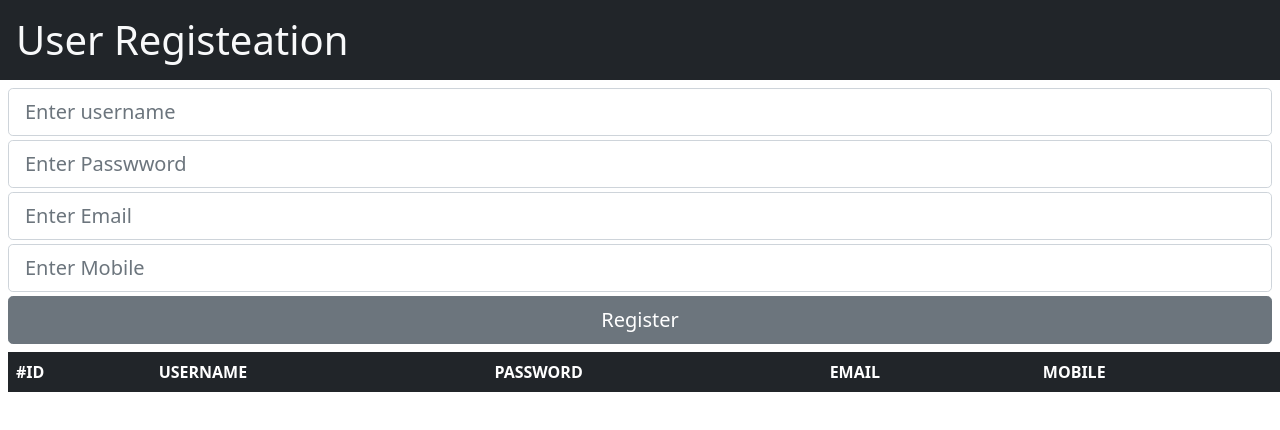
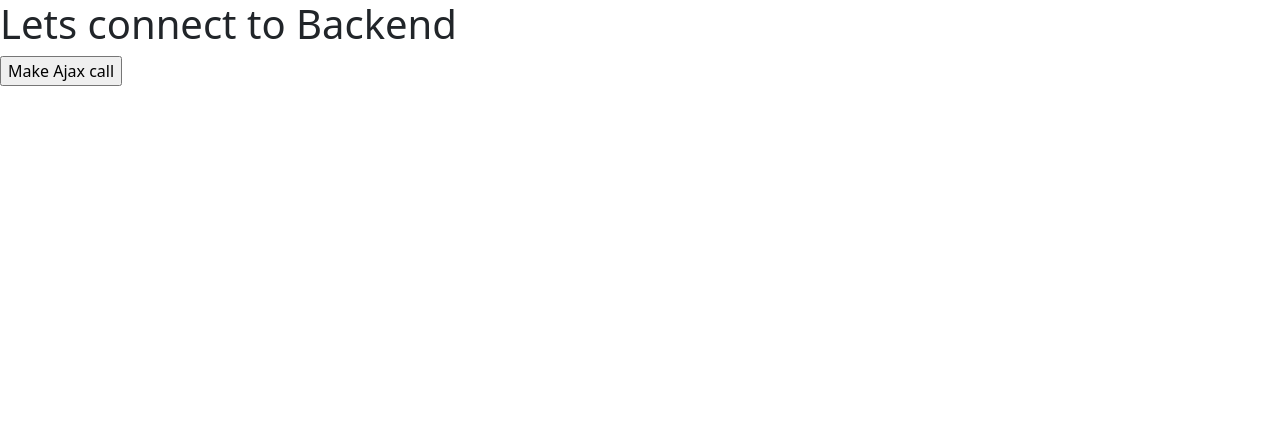
Before and after one commit to Ninad-Bandiwadekar/React, a React (Create React App) app in the folder firstapp/: page / in a window 1280 px wide. Shown: the top 430 px of the page. Built offline with nearby package versions, Linux system fonts and the light colour scheme.

Commit message:
ajax call

```diff
--- a/firstapp/package.json
+++ b/firstapp/package.json
@@ -1,4 +1,3 @@
-
 {
   "name": "firstapp",
   "version": "0.1.0",
@@ -7,6 +6,8 @@
     "@testing-library/jest-dom": "^5.14.1",
     "@testing-library/react": "^11.2.7",
     "@testing-library/user-event": "^12.8.3",
+    "axiom": "^0.1.6",
+    "axios": "^0.21.1",
     "bootstrap": "^5.0.2",
     "react": "^17.0.2",
     "react-dom": "^17.0.2",
--- a/firstapp/src/App.js
+++ b/firstapp/src/App.js
@@ -1,6 +1,7 @@
 
 import "./App.css";
 import { useState } from "react";
+import axios from "axios";
 
 export default function App() {
   return (
@@ -12,117 +13,18 @@ export default function App() {
 
 function MyRegisterComponent() {
 
-  let [userList,setUserList]=useState([
-    // {id:1,name:"rahul",email:"rahul@gmail.com",mobile:"2121"},
-    // {id:2,name:"sachin",email:"sachin@gmail.com",mobile:"1121"},
-  ]);
+  const Ajaxcal=async ()=>{
 
-  const [username,setUsername]=useState("");
-  const [password,setPassword]=useState("");
-  const [email,setEmail]=useState("");
-  const [mobile,setMobile]=useState("");
+    const url="https://jsonplaceholder.typicode.com/users";
+    const result=await axios.get(url);
+    console.log(result.data);
+  }
 
-  const usernameChangeHandler=(e)=>setUsername(e.target.value);
-  const pswdChangeHandler=(e)=>setPassword(e.target.value);
-  const emailChangeHandler=(e)=>setEmail(e.target.value);
-  const mobileChangeHandler=(e)=>setMobile(e.target.value);
+  return <div>
+    <h1>Lets connect to Backend</h1>
+
+    <input type="button" value="Make Ajax call" onClick={Ajaxcal}/>
+  </div>
 
 
-
-  const addNewUser=()=>{
-    const newUser={
-      id:userList.length+1,
-      name:username,
-      password:password,
-      email:email,
-      mobile:mobile,
-    };
-    const newUserList=[newUser,...userList];
-    setUserList(newUserList);
-
-    setUsername("");
-    setPassword("");
-
-
-  }
-
-  return (
-    <div>
-      <h1 className="bg-dark text-light p-3 ">User Registeation </h1>
-
-      {/** FORM COMPONENT */}
-      <form className="m-2">
-        <div>
-          <input
-            type="text"
-            className="form-control form-control-lg mb-1"
-            placeholder="Enter username"
-            onChange={usernameChangeHandler}
-          />
-        </div>
-
-        <div>
-          <input
-            type="password"
-            className="form-control form-control-lg mb-1"
-            placeholder="Enter Passwword"
-            onChange={pswdChangeHandler}
-          />
-        </div>
-
-        <div>
-          <input
-            type="email"
-            className="form-control form-control-lg mb-1"
-            placeholder="Enter Email"
-            onChange={emailChangeHandler}
-          />
-        </div>
-
-        <div>
-          <input
-            type="mobile"
-            className="form-control form-control-lg mb-1"
-            placeholder="Enter Mobile"
-            onChange={mobileChangeHandler}
-          />
-        </div>
-
-        <div>
-          <input
-            type="button"
-            value="Register"
-            onClick={addNewUser}
-            className="btn btn-lg btn-secondary w-100"
-          />
-        </div>
-      </form>
-
-      {/** List BOX HERE */}
-      <table className="table table-dark table-striped m-2">
-        <thead>
-          <tr>
-            <th scope="col">#ID</th>
-            <th scope="col">USERNAME</th>
-            <th scope="col">PASSWORD</th>
-            <th scope="col">EMAIL</th>
-            <th scope="col">MOBILE</th>
-          </tr>
-        </thead>
-        <tbody>
-         {userList.map((item)=>{
-          return(
-          <tr>
-            <td>{item.id}</td>
-            <td>{item.name}</td>
-            <td>*******</td>
-            <td>{item.email}</td>
-            <td>{item.mobile}</td>
-          </tr>
-          );
-         })}
-        </tbody>
-      </table>
-    </div>
-  );
 }
```
Also changed, not shown: 1 other file (tests, documents, lock files or other folders).
